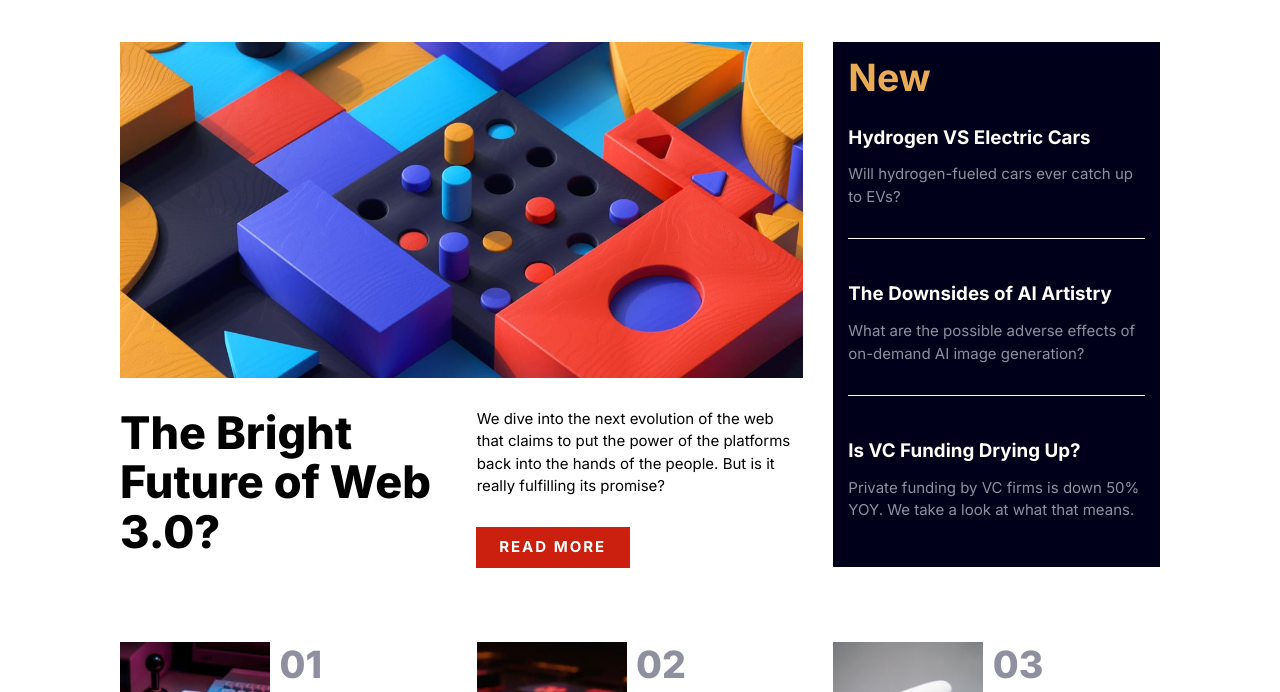
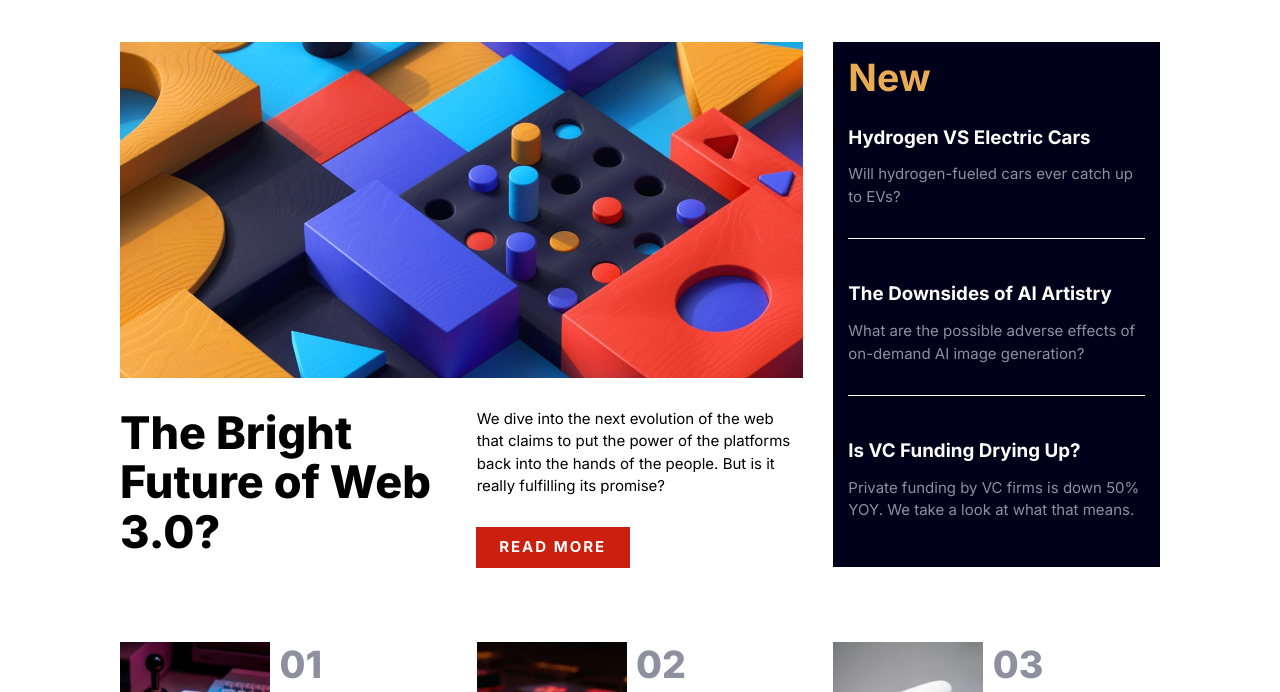
Before and after one commit to rudimediaz/fem-news-homepage, a website built with Vite: page index.html in a window 1280 px wide. Shown: the part 77-769 px from the top of the page. Built offline with nearby package versions, Linux system fonts and the light colour scheme; some packages are replaced by stand-ins of ours.

Commit message:
fix: img object position cover

```diff
--- a/src/styles.css
+++ b/src/styles.css
@@ -401,6 +401,7 @@ nav {
         grid-area: 1/1 / span 3 / 3;
         height: 100%;
         object-fit: cover;
+        object-position: top left;
     }
 
     .headline h2 {
```
